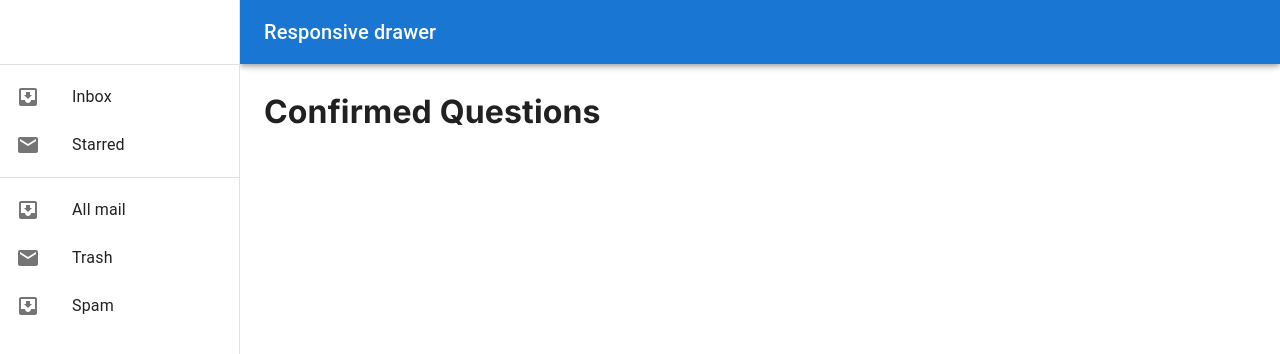
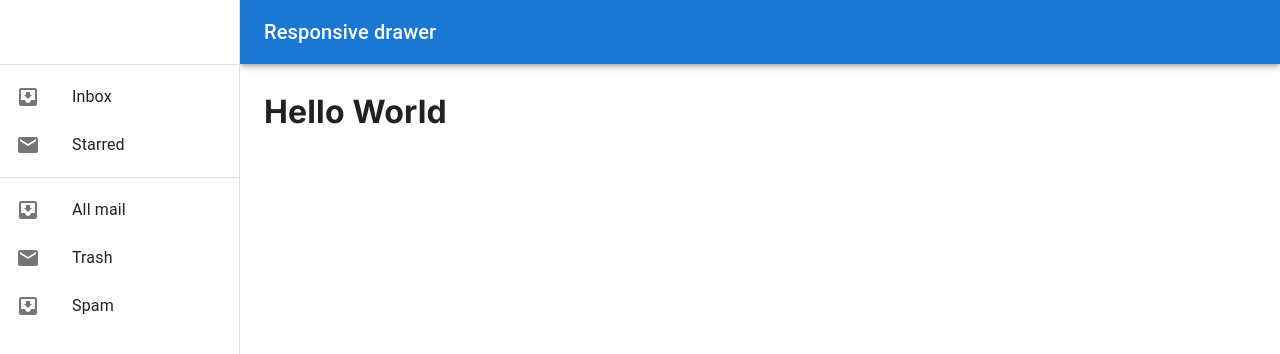
Before and after one commit to unkabogaton/next-mock-exam, a Next.js app: page /manage/exams in a window 1280 px wide. Shown: the top 354 px of the page. Built offline with nearby package versions, Linux system fonts and the light colour scheme; no server answers; the database is empty.

Commit message:
Update page.tsx

```diff
--- a/src/app/manage/exams/page.tsx
+++ b/src/app/manage/exams/page.tsx
@@ -1,18 +1,9 @@
-"use client";
+function App() {
+  return (
+    <div className="App">
+      <h1>Hello World</h1>
+    </div>
+  );
+}
 
-import React from "react";
-import useQuestions from "@/hooks/useQuestions";
-
-const ConfirmedQuestions = () => {
-  const { isLoading, data: questions } = useQuestions();
-  if (isLoading) {
-    return <h1>Loading...</h1>;
-  }
-  return (
-    <>
-      <h1>Confirmed Questions</h1>
-    </>
-  );
-};
-
-export default ConfirmedQuestions;
+export default App;
```
